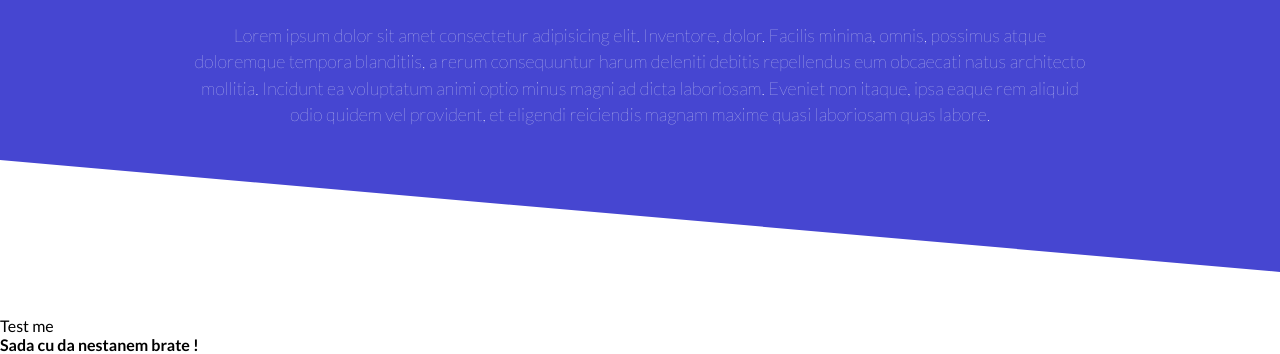
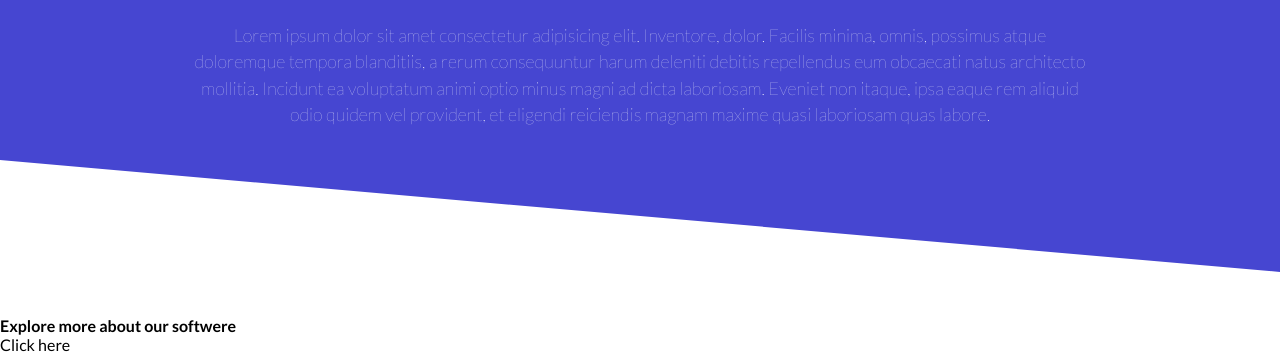
Before and after one commit to nikolamrsic/landing, a website: page index.html in a window 1280 px wide. Shown: the part 661-1015 px from the top of the page. Drawn offline with Linux system fonts and the light colour scheme.

Commit message:
Added new Div section

```diff
--- a/index.html
+++ b/index.html
@@ -54,7 +54,11 @@
 
         <div class="diagonal"></div>
      </div>
-      <button>Test me</button>
-       <h1>Sada cu da nestanem brate !</h1>
+
+     <div>
+         <h1>Explore more about our softwere</h1>
+         <a href="#">Click here</a>
+     </div>
+
   </body>
 </html>
```
